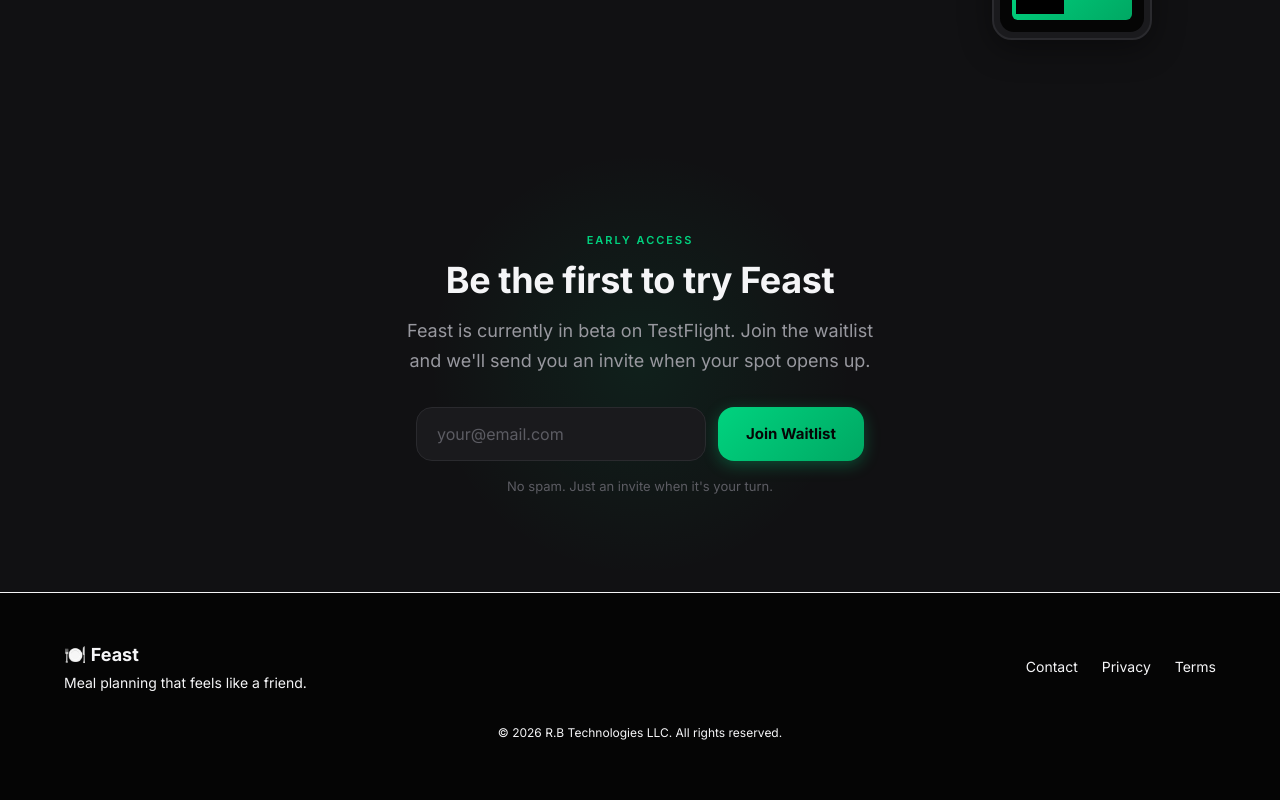
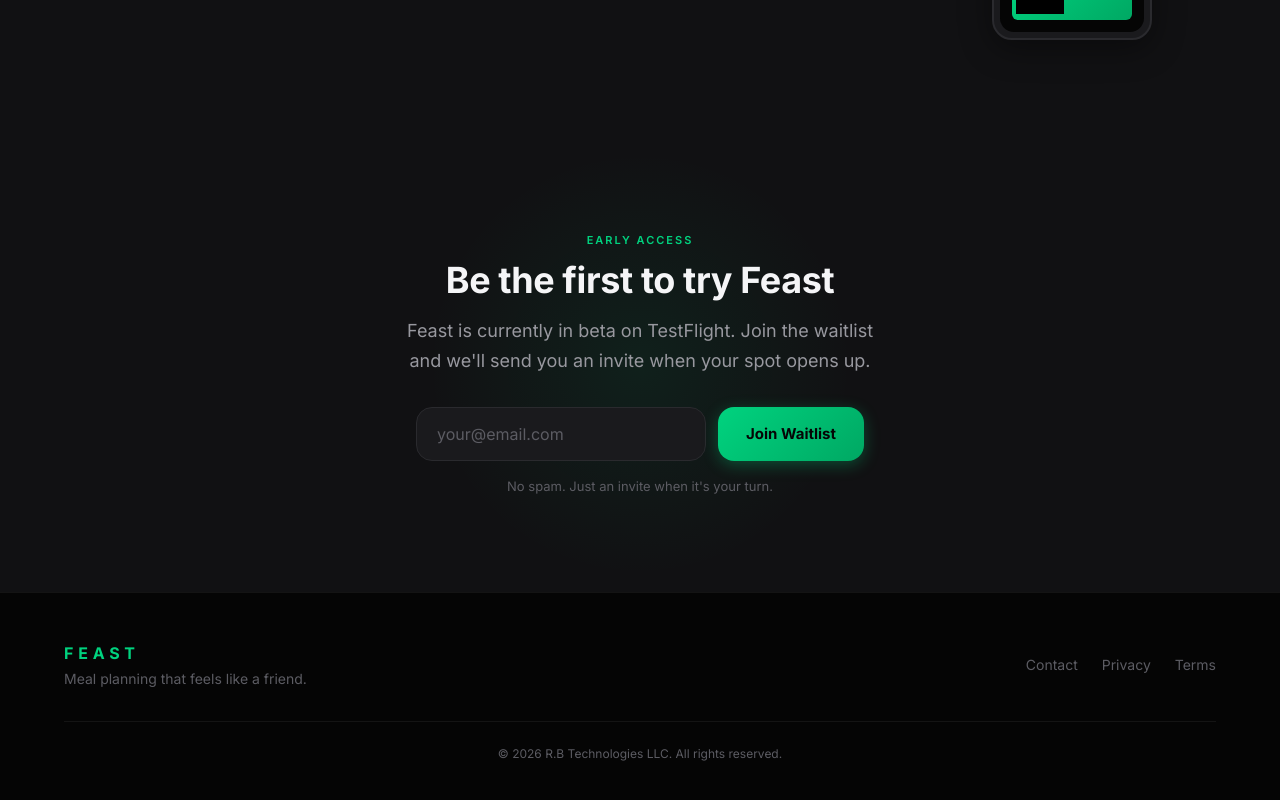
Before and after one commit to RyanJBirkeland/feast-site, a Next.js app: page / in a window 1280 px wide. Shown: the part 2873-3673 px from the top of the page. Built offline with nearby package versions, Linux system fonts and the light colour scheme; grey boxes are pictures that could not be loaded.

Commit message:
feat: dark minimal footer with FEAST wordmark

```diff
--- a/src/components/Footer.tsx
+++ b/src/components/Footer.tsx
@@ -1,31 +1,40 @@
 export function Footer() {
   return (
-    <footer className="border-t border-[var(--color-feast-green)]/10 bg-[var(--color-feast-cream)] px-6 py-12">
+    <footer className="border-t border-white/[0.06] bg-v2-background px-6 py-12">
       <div className="mx-auto max-w-6xl">
         <div className="flex flex-col items-center justify-between gap-6 sm:flex-row">
           <div>
-            <p className="text-lg font-bold text-[var(--color-feast-green)]">
-              🍽️ Feast
+            <p className="text-base font-bold tracking-[0.3em] uppercase text-v2-primary">
+              FEAST
             </p>
-            <p className="mt-1 text-sm text-[var(--color-feast-warm-gray)]">
+            <p className="mt-1 text-sm text-v2-text-tertiary">
               Meal planning that feels like a friend.
             </p>
           </div>
 
-          <div className="flex gap-6 text-sm text-[var(--color-feast-warm-gray)]">
-            <a href="mailto:ryan@rbtechnologies.dev" className="hover:text-[var(--color-feast-green)]">
+          <div className="flex gap-6 text-sm text-v2-text-tertiary">
+            <a
+              href="mailto:ryan@rbtechnologies.dev"
+              className="transition-colors duration-200 hover:text-v2-primary"
+            >
               Contact
             </a>
-            <a href="/privacy" className="hover:text-[var(--color-feast-green)]">
+            <a
+              href="/privacy"
+              className="transition-colors duration-200 hover:text-v2-primary"
+            >
               Privacy
             </a>
-            <a href="/terms" className="hover:text-[var(--color-feast-green)]">
+            <a
+              href="/terms"
+              className="transition-colors duration-200 hover:text-v2-primary"
+            >
               Terms
             </a>
           </div>
         </div>
 
-        <div className="mt-8 text-center text-xs text-[var(--color-feast-warm-gray)]/60">
+        <div className="mt-8 border-t border-white/[0.06] pt-6 text-center text-xs text-v2-text-tertiary">
           &copy; {new Date().getFullYear()} R.B Technologies LLC. All rights
           reserved.
         </div>
```
